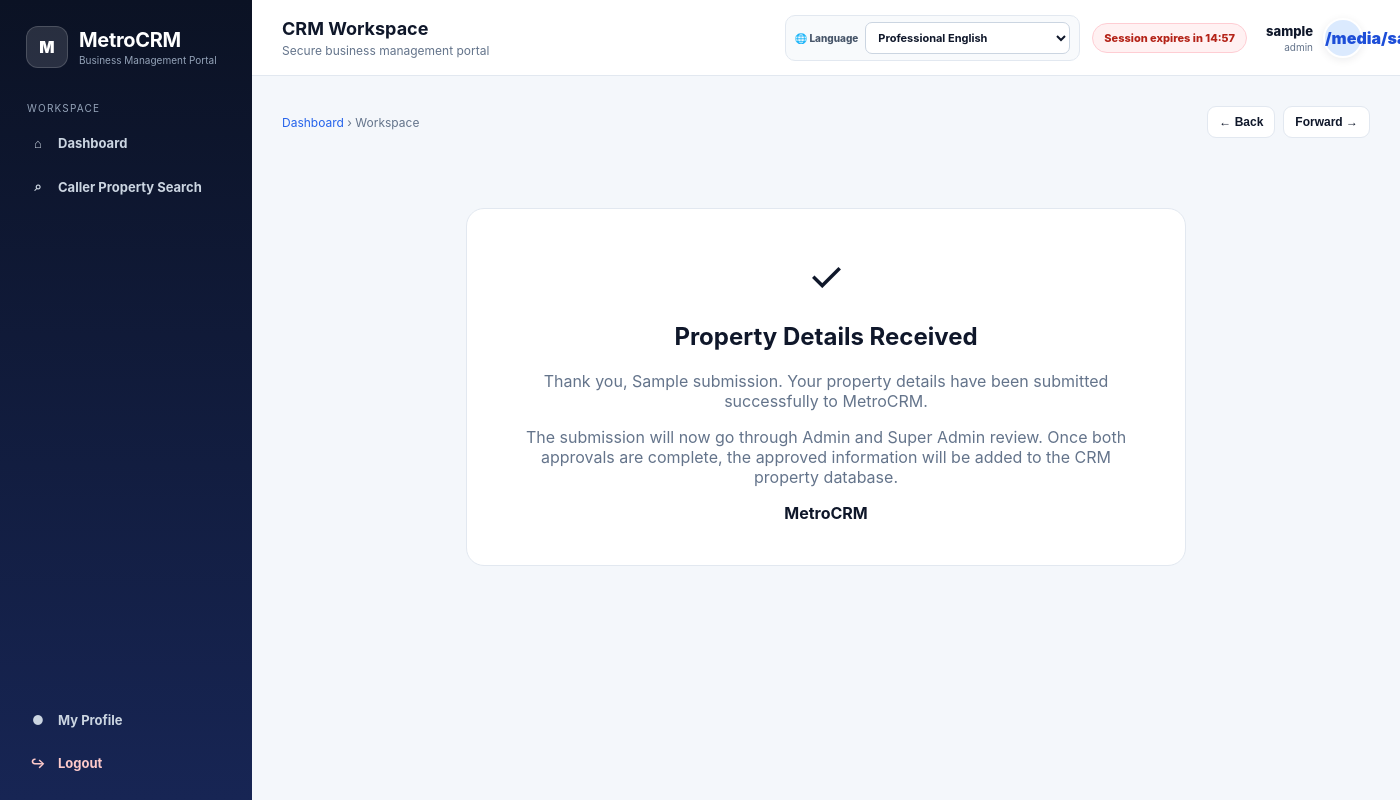
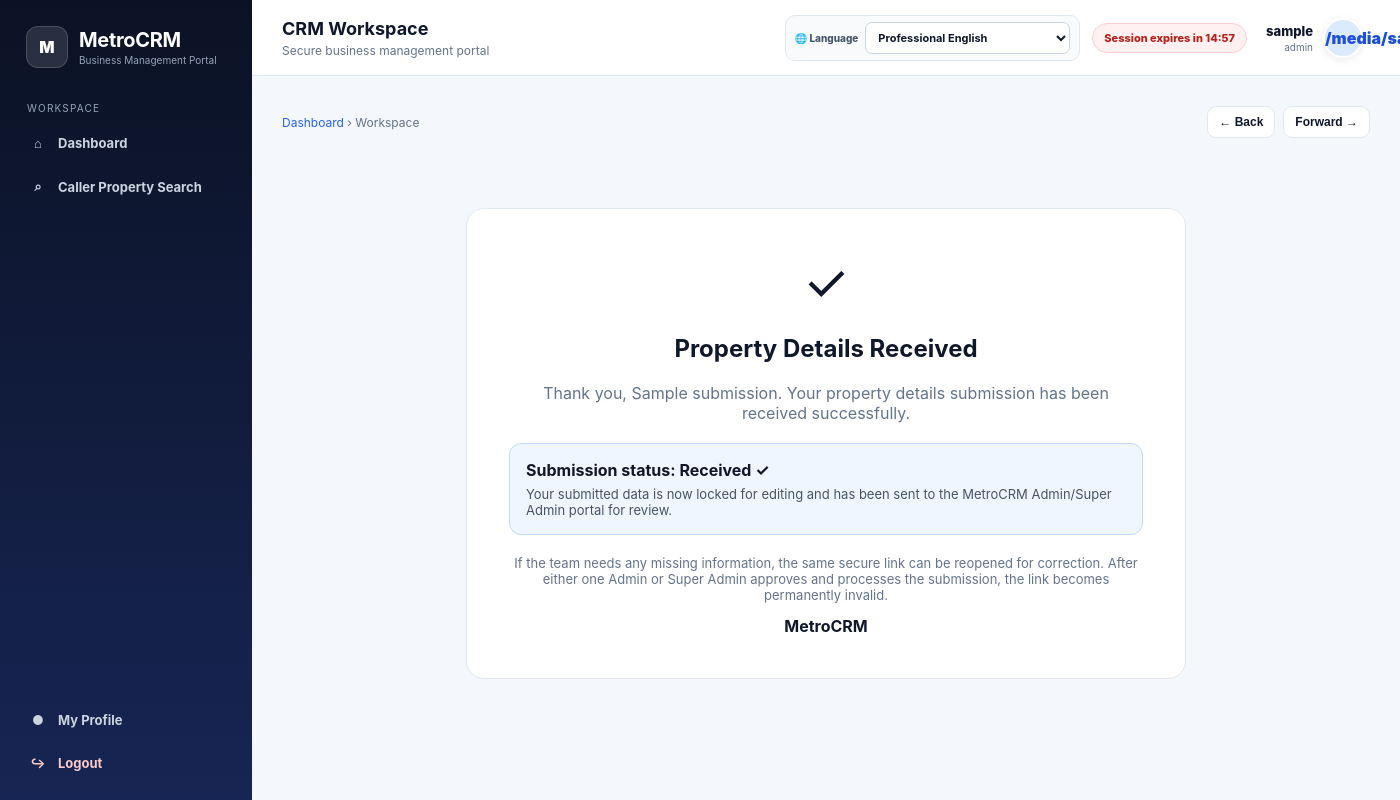
Before and after one commit to useforlogin92-netizen/metrocrm, a FastAPI app: template app/templates/property_submission_success.html in a window 1400 px wide; the page is wider, and only the part inside the window is pictured. Run offline with FastAPI, Linux system fonts and the light colour scheme; the template is opened without the code that fills it: most values are stand-ins (such as "Sample title", 1, 10 or a date in 2020).

Commit message:
feat: show clear SM submission received confirmation

```diff
--- a/app/templates/property_submission_success.html
+++ b/app/templates/property_submission_success.html
@@ -1,3 +1,15 @@
 {% extends "base.html" %}
 {% block title %}MetroCRM | Submission Received{% endblock %}
-{% block content %}<div style="max-width:720px;margin:70px auto;text-align:center;background:#fff;border:1px solid var(--line);border-radius:18px;padding:42px"><div style="font-size:42px">✓</div><h1>Property Details Received</h1><p style="color:var(--muted)">Thank you, {{ submission.recipient_name }}. Your property details have been submitted successfully to MetroCRM.</p><p style="color:var(--muted)">The submission will now go through Admin and Super Admin review. Once both approvals are complete, the approved information will be added to the CRM property database.</p><strong>MetroCRM</strong></div>{% endblock %}
+{% block content %}
+<div style="max-width:720px;margin:70px auto;text-align:center;background:#fff;border:1px solid var(--line);border-radius:18px;padding:42px">
+  <div style="font-size:52px" aria-hidden="true">✓</div>
+  <h1>Property Details Received</h1>
+  <p style="color:var(--muted);font-size:16px">Thank you, {{ submission.recipient_name }}. Your property details submission has been received successfully.</p>
+  <div style="background:#eff6ff;border:1px solid #bfdbfe;border-radius:12px;padding:16px;margin:20px 0;text-align:left">
+    <strong>Submission status: Received ✓</strong>
+    <div style="font-size:13px;color:#475467;margin-top:6px">Your submitted data is now locked for editing and has been sent to the MetroCRM Admin/Super Admin portal for review.</div>
+  </div>
+  <p style="color:var(--muted);font-size:13px">If the team needs any missing information, the same secure link can be reopened for correction. After either one Admin or Super Admin approves and processes the submission, the link becomes permanently invalid.</p>
+  <strong>MetroCRM</strong>
+</div>
+{% endblock %}
```
